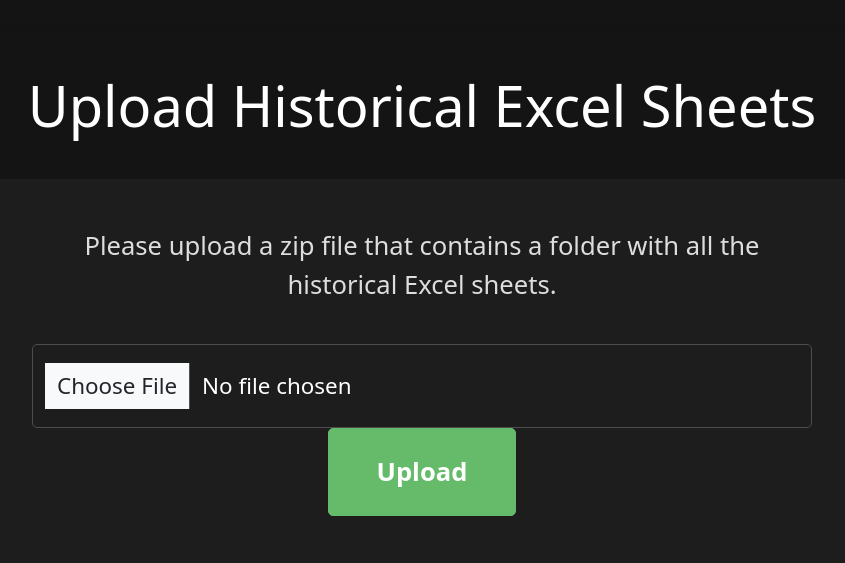
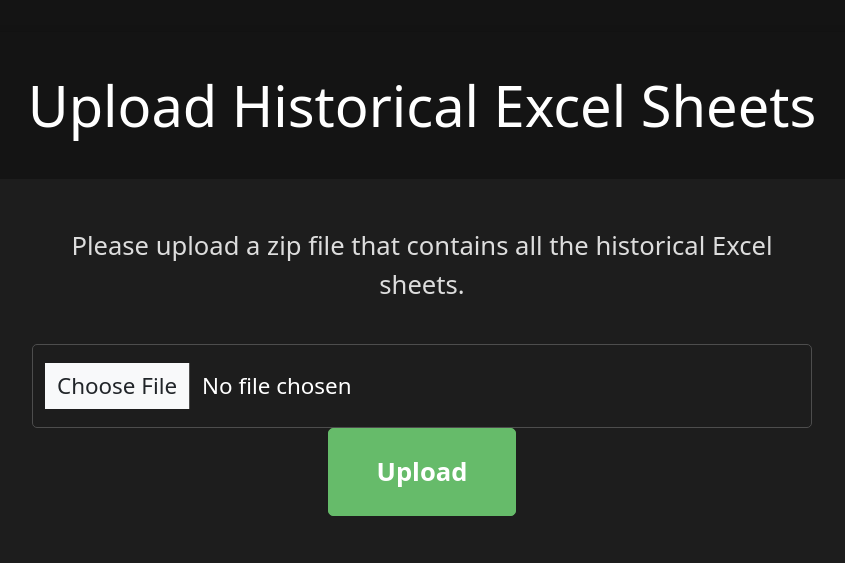
Before and after one commit to MochiMochinoMi/UPUPEXCEL, a Flask app: page / in a window 1280 px wide. Shown: the part 81-644 px from the top of the page, without its empty margins (218-1063 px from the left). Run offline with Flask 2, Linux system fonts and the light colour scheme.

Commit message:
Update base.html

```diff
--- a/website/templates/base.html
+++ b/website/templates/base.html
@@ -11,7 +11,7 @@
             <h1 class="mb-0">Upload Historical Excel Sheets</h1>
         </div>
         <div class="card-body">
-            <p class="lead">Please upload a zip file that contains a folder with all the historical Excel sheets.</p>
+            <p class="lead">Please upload a zip file that contains all the historical Excel sheets.</p>
             <form method="POST" enctype="multipart/form-data" action="{{ url_for('views.home') }}">
                 <div class="form-group">
                     <input type="file" class="form-control" name="file" accept=".zip">
```
